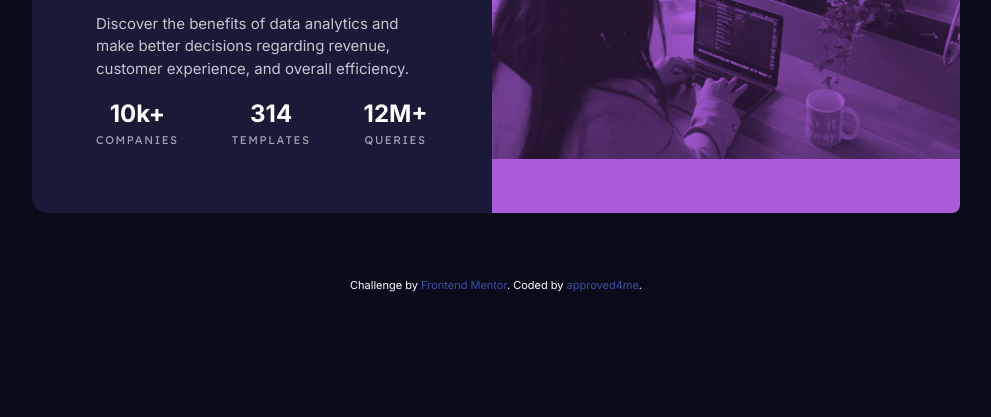
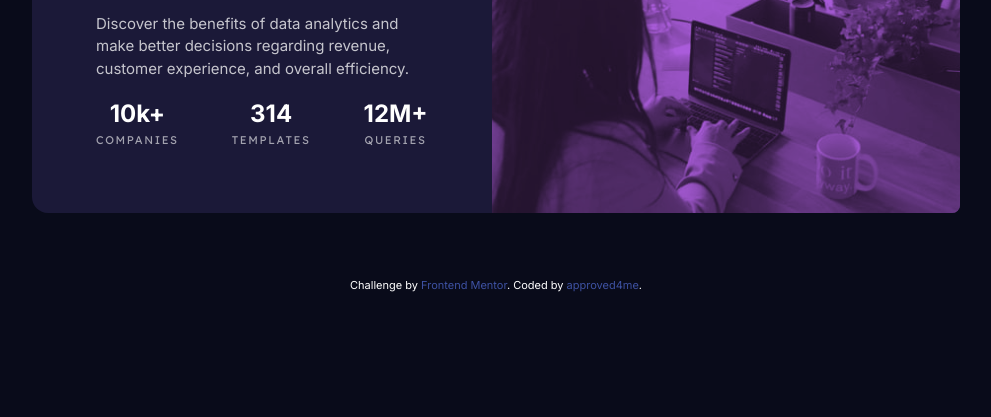
Before and after one commit to approved4me/FM-Stats-preview-card-component, a plain HTML site: page index.html in a window 1280 px wide. Shown: the part 383-800 px from the top of the page, without its empty margins (144-1135 px from the left). Drawn offline with Linux system fonts and the light colour scheme.

Commit message:
fixing the issue with the image

```diff
--- a/style.css
+++ b/style.css
@@ -203,6 +203,10 @@ article {
     border-radius: 0rem 0.5rem 0.5rem 0;
   }
 
+  .content_image img {
+    height: 100%;
+  }
+
   .content h1,
   .content p {
     text-align: left;
@@ -216,6 +220,7 @@ article {
   .content_stats {
     display: flex;
     justify-content: space-between;
+    gap: 1rem;
   }
 
   .stats {
```
